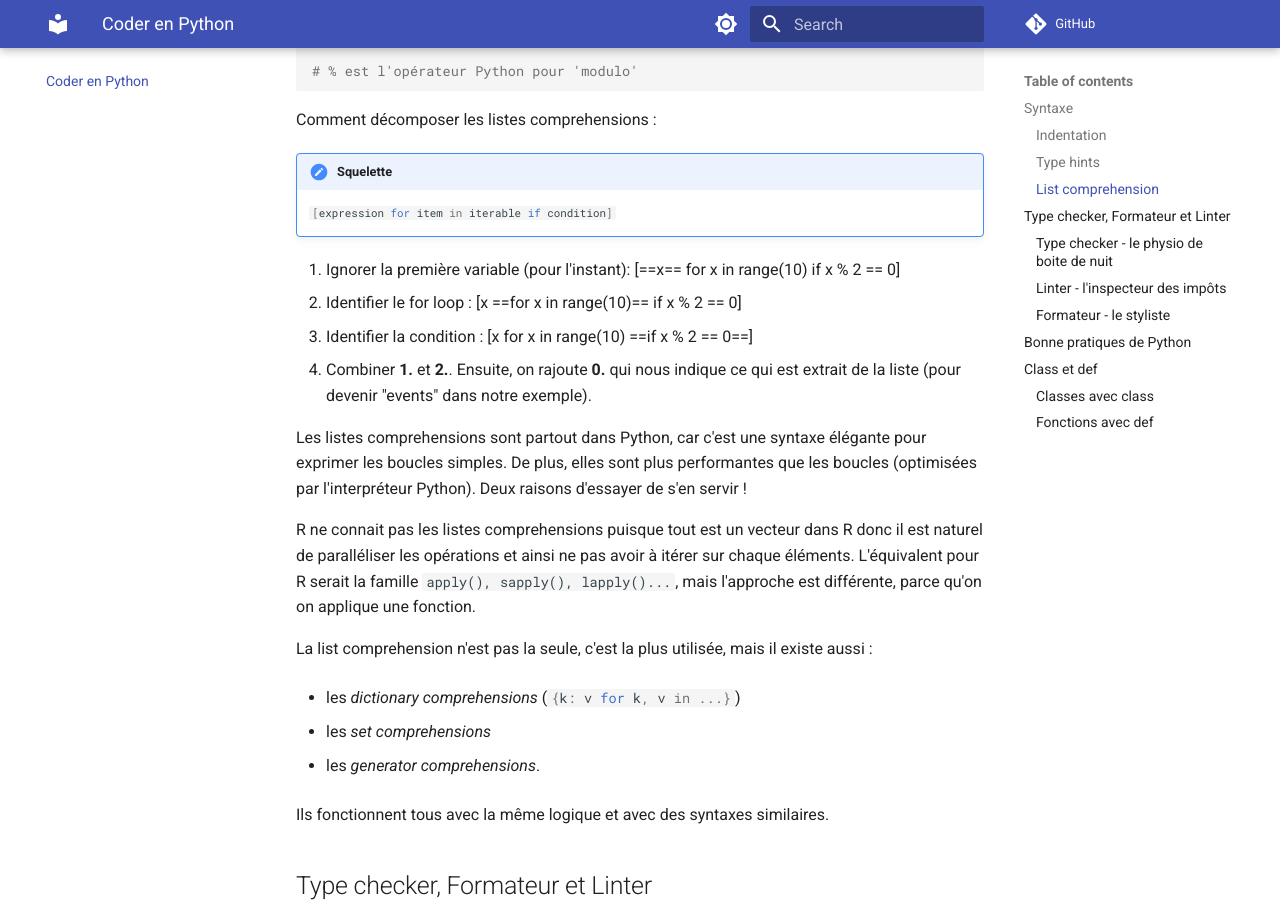
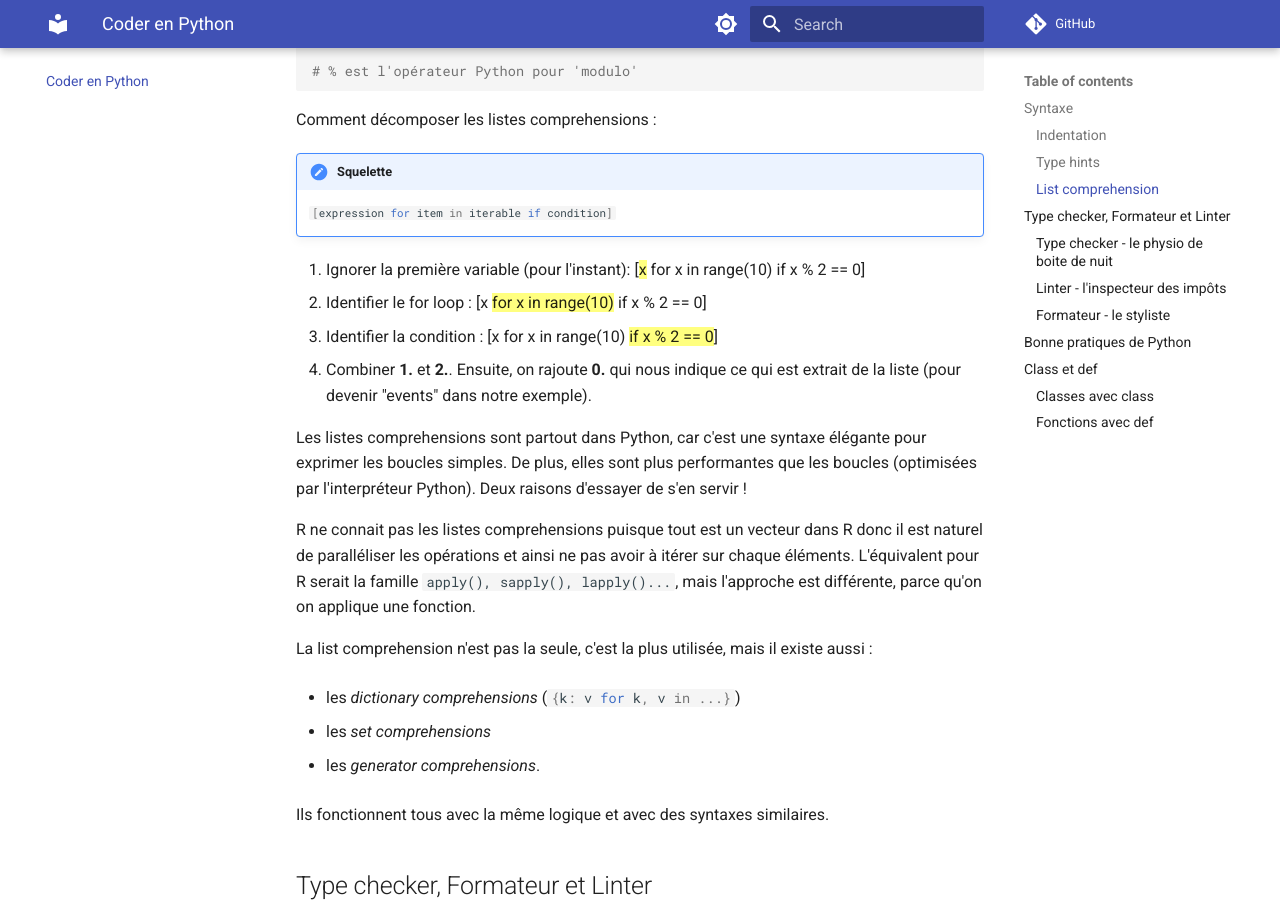
Before and after one commit to CalHenry/Python-guide-for-R-users, an MkDocs documentation site: the page built from docs/coder_python.md, in a window 1280 px wide and 900 px high, scrolled down 2226 px. Built offline with MkDocs 1.6.1 and Material for MkDocs 9.7.7, drawn with Linux system fonts in a browser that asks for light colours; comment, search, counter and statistics services are not loaded.

Commit message:
mkdocs.yml
add pymdown.mark

```diff
--- a/mkdocs.yml
+++ b/mkdocs.yml
@@ -25,7 +25,8 @@ markdown_extensions:
   - pymdownx.magiclink
   - pymdownx.inlinehilite
   - pymdownx.superfences          # code blocks inside admonitions etc.
-  - pymdownx.blocks.admonition    # note/warning/tip boxes
+  - pymdownx.blocks.admonition    # callouts
+  - pymdownx.mark
   - pymdownx.details
   - attr_list
   - pymdownx.extra
```
